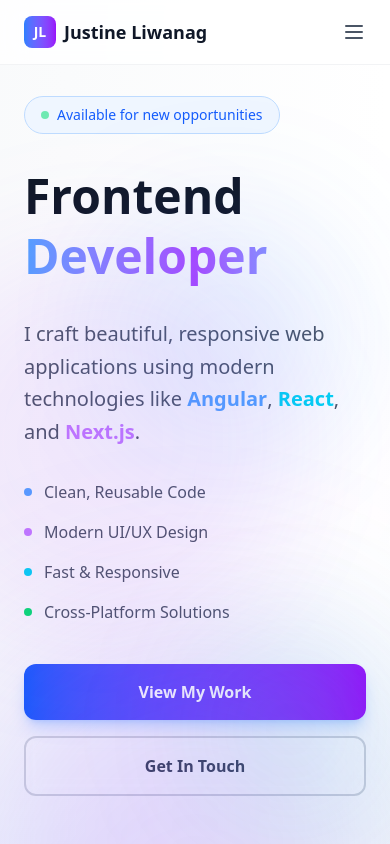
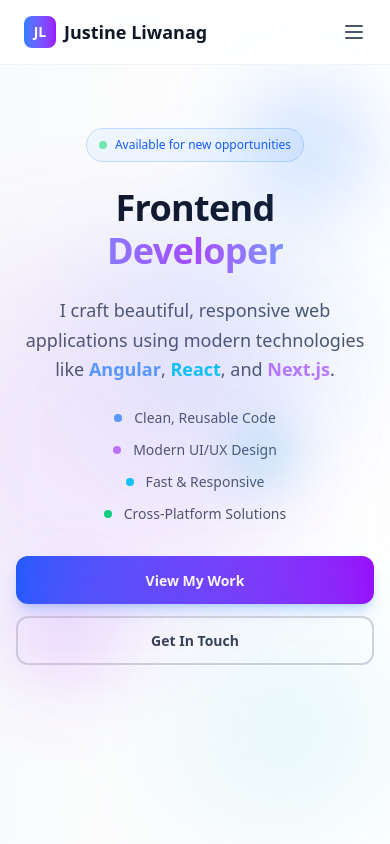
Before and after one commit to LiwanagJustine/my-portfolio-app, a Next.js app: page / in a window 390 px wide. Shown: the top 844 px of the page. Built offline with nearby package versions, Linux system fonts and the light colour scheme.

Commit message:
adjustment

```diff
--- a/src/app/globals.css
+++ b/src/app/globals.css
@@ -366,6 +366,77 @@ button, a, .interactive {
     .animate-staggerFadeIn {
         animation-duration: 0.4s; /* Faster animations on mobile */
     }
+
+    /* Ensure sections are visible on mobile */
+    section {
+        min-height: auto !important;
+    }
+
+    /* Projects section mobile fixes */
+    #projects {
+        padding-top: 3rem;
+        padding-bottom: 3rem;
+    }
+
+    /* Home section mobile optimizations */
+    #home {
+        padding-top: 2rem;
+        padding-bottom: 2rem;
+        min-height: 100vh;
+    }
+
+    /* Mobile hero section */
+    #home h1 {
+        line-height: 1.2;
+        letter-spacing: -0.02em;
+    }
+
+    /* Mobile button improvements */
+    #home button {
+        min-height: 48px; /* Better touch target */
+        font-size: 0.875rem;
+    }
+
+    /* Force visibility for mobile viewport */
+    .opacity-0 {
+        opacity: 0.1 !important; /* Slight visibility instead of completely hidden */
+    }
+
+    /* Mobile-specific animations */
+    @keyframes mobileSlideIn {
+        from {
+            opacity: 0;
+            transform: translateY(20px);
+        }
+        to {
+            opacity: 1;
+            transform: translateY(0);
+        }
+    }
+
+    .animate-slideInUp {
+        animation: mobileSlideIn 0.6s ease-out;
+    }
+
+    .animate-slideInDown {
+        animation: mobileSlideIn 0.6s ease-out;
+    }
+
+    .animate-slideInLeft {
+        animation: mobileSlideIn 0.6s ease-out;
+    }
+
+    .animate-slideInRight {
+        animation: mobileSlideIn 0.6s ease-out;
+    }
+
+    /* Mobile gradient text optimization */
+    .bg-clip-text {
+        -webkit-background-clip: text;
+        background-clip: text;
+        /* Ensure gradient text is visible on mobile */
+        color: transparent;
+    }
 }
 
 /* Iframe fallback handling */
--- a/src/app/page.tsx
+++ b/src/app/page.tsx
@@ -127,13 +127,13 @@ export default function Home() {
                     : 'bg-gradient-to-br from-gray-50 via-white to-gray-100'
                     }`}>
                     <Header scrollToSection={scrollToSection} activeSection={activeSection} />
-                    <section id="home" className="container mx-auto px-6 lg:px-8 transition-all duration-500 ease-in-out">
+                    <section id="home" className="container mx-auto px-4 sm:px-6 lg:px-8 transition-all duration-500 ease-in-out">
                         <div className="flex flex-col lg:flex-row items-center justify-between min-h-screen py-12 lg:py-0 pt-24">
                             {/* Left Side - Content */}
-                            <div className="flex-1 lg:pr-12 mb-12 lg:mb-0">
-                                <div className="max-w-2xl">
+                            <div className="flex-1 lg:pr-12 mb-8 lg:mb-0 text-center lg:text-left">
+                                <div className="max-w-2xl mx-auto lg:mx-0">
                                     {/* Hero Badge */}
-                                    <div className={`inline-flex items-center px-4 py-2 border rounded-full text-sm font-medium mb-8 backdrop-blur-sm transition-colors duration-300 ${theme === 'dark'
+                                    <div className={`inline-flex items-center px-3 sm:px-4 py-2 border rounded-full text-xs sm:text-sm font-medium mb-6 sm:mb-8 backdrop-blur-sm transition-colors duration-300 ${theme === 'dark'
                                         ? 'bg-blue-500/10 border-blue-500/20 text-blue-400'
                                         : 'bg-blue-50 border-blue-200 text-blue-600'
                                         }`}>
@@ -142,7 +142,7 @@ export default function Home() {
                                     </div>
 
                                     {/* Main Heading */}
-                                    <h1 className={`text-5xl lg:text-7xl font-bold mb-6 leading-tight transition-colors duration-300 ${theme === 'dark' ? 'text-white' : 'text-gray-900'
+                                    <h1 className={`text-4xl sm:text-5xl lg:text-7xl font-bold mb-4 sm:mb-6 leading-tight transition-colors duration-300 ${theme === 'dark' ? 'text-white' : 'text-gray-900'
                                         }`}>
                                         Frontend
                                         <span className="block bg-gradient-to-r from-blue-400 via-purple-500 to-cyan-400 bg-clip-text text-transparent pb-2">
@@ -151,7 +151,7 @@ export default function Home() {
                                     </h1>
 
                                     {/* Description */}
-                                    <p className={`text-xl mb-8 leading-relaxed transition-colors duration-300 ${theme === 'dark' ? 'text-slate-300' : 'text-gray-600'
+                                    <p className={`text-lg sm:text-xl mb-6 sm:mb-8 leading-relaxed transition-colors duration-300 ${theme === 'dark' ? 'text-slate-300' : 'text-gray-600'
                                         }`}>
                                         I craft beautiful, responsive web applications using modern technologies like
                                         <span className="text-blue-400 font-semibold"> Angular</span>,
@@ -159,41 +159,41 @@ export default function Home() {
                                         <span className="text-purple-400 font-semibold"> Next.js</span>.
                                     </p>
 
-                                    {/* Key Skills */}
-                                    <div className="grid grid-cols-1 sm:grid-cols-2 gap-4 mb-10">
-                                        <div className="flex items-center space-x-3">
+                                    {/* Key Skills - Mobile optimized */}
+                                    <div className="grid grid-cols-1 sm:grid-cols-2 gap-3 sm:gap-4 mb-8 sm:mb-10">
+                                        <div className="flex items-center justify-center lg:justify-start space-x-3">
                                             <div className="w-2 h-2 bg-blue-400 rounded-full"></div>
-                                            <span className={`transition-colors duration-300 ${theme === 'dark' ? 'text-slate-300' : 'text-gray-600'
+                                            <span className={`text-sm sm:text-base transition-colors duration-300 ${theme === 'dark' ? 'text-slate-300' : 'text-gray-600'
                                                 }`}>Clean, Reusable Code</span>
                                         </div>
-                                        <div className="flex items-center space-x-3">
+                                        <div className="flex items-center justify-center lg:justify-start space-x-3">
                                             <div className="w-2 h-2 bg-purple-400 rounded-full"></div>
-                                            <span className={`transition-colors duration-300 ${theme === 'dark' ? 'text-slate-300' : 'text-gray-600'
+                                            <span className={`text-sm sm:text-base transition-colors duration-300 ${theme === 'dark' ? 'text-slate-300' : 'text-gray-600'
                                                 }`}>Modern UI/UX Design</span>
                                         </div>
-                                        <div className="flex items-center space-x-3">
+                                        <div className="flex items-center justify-center lg:justify-start space-x-3">
                                             <div className="w-2 h-2 bg-cyan-400 rounded-full"></div>
-                                            <span className={`transition-colors duration-300 ${theme === 'dark' ? 'text-slate-300' : 'text-gray-600'
+                                            <span className={`text-sm sm:text-base transition-colors duration-300 ${theme === 'dark' ? 'text-slate-300' : 'text-gray-600'
                                                 }`}>Fast & Responsive</span>
                                         </div>
-                                        <div className="flex items-center space-x-3">
+                                        <div className="flex items-center justify-center lg:justify-start space-x-3">
                                             <div className="w-2 h-2 bg-green-400 rounded-full"></div>
-                                            <span className={`transition-colors duration-300 ${theme === 'dark' ? 'text-slate-300' : 'text-gray-600'
+                                            <span className={`text-sm sm:text-base transition-colors duration-300 ${theme === 'dark' ? 'text-slate-300' : 'text-gray-600'
                                                 }`}>Cross-Platform Solutions</span>
                                         </div>
                                     </div>
 
                                     {/* CTA Buttons */}
-                                    <div className="flex flex-col sm:flex-row gap-4">
+                                    <div className="flex flex-col sm:flex-row gap-3 sm:gap-4 justify-center lg:justify-start">
                                         <button
                                             onClick={() => scrollToSection('projects')}
-                                            className="cursor-pointer px-8 py-4 bg-gradient-to-r from-blue-600 to-purple-600 hover:from-blue-700 hover:to-purple-700 text-white font-semibold rounded-xl shadow-lg shadow-blue-500/25 hover:shadow-blue-500/40 transition-all duration-300 transform hover:scale-105"
+                                            className="cursor-pointer px-6 sm:px-8 py-3 sm:py-4 bg-gradient-to-r from-blue-600 to-purple-600 hover:from-blue-700 hover:to-purple-700 text-white font-semibold rounded-xl shadow-lg shadow-blue-500/25 hover:shadow-blue-500/40 transition-all duration-300 transform hover:scale-105"
                                         >
                                             View My Work
                                         </button>
                                         <button
                                             onClick={() => scrollToSection('contact')}
-                                            className={`cursor-pointer px-8 py-4 border-2 font-semibold rounded-xl backdrop-blur-sm transition-all duration-300 ${theme === 'dark'
+                                            className={`cursor-pointer px-6 sm:px-8 py-3 sm:py-4 border-2 font-semibold rounded-xl backdrop-blur-sm transition-all duration-300 ${theme === 'dark'
                                                 ? 'border-slate-600 hover:border-slate-500 text-slate-300 hover:text-white hover:bg-slate-800/50'
                                                 : 'border-gray-300 hover:border-gray-400 text-gray-700 hover:text-gray-900 hover:bg-gray-50'
                                                 }`}
@@ -204,13 +204,23 @@ export default function Home() {
                                 </div>
                             </div>
 
-                            {/* Right Side - 3D Box */}
-                            <div className="flex-1 flex items-center justify-center lg:pl-12">
+                            {/* Right Side - 3D Box (Hidden on mobile, visible on lg+) */}
+                            <div className="hidden lg:flex flex-1 items-center justify-center lg:pl-12">
                                 <div className="relative">
                                     {/* Glow effect behind the cube */}
                                     <div className="absolute inset-0 bg-gradient-to-r from-blue-600/20 via-purple-600/20 to-cyan-600/20 rounded-full blur-3xl scale-150"></div>
                                     <ThreeDBox />
                                 </div>
+                            </div>
+
+                            {/* Mobile-specific decorative elements */}
+                            <div className="lg:hidden absolute inset-0 pointer-events-none overflow-hidden">
+                                <div className={`absolute top-20 right-4 w-32 h-32 rounded-full blur-2xl transition-colors duration-500 ${theme === 'dark' ? 'bg-blue-500/10' : 'bg-blue-500/20'
+                                    }`}></div>
+                                <div className={`absolute bottom-40 left-4 w-24 h-24 rounded-full blur-2xl transition-colors duration-500 ${theme === 'dark' ? 'bg-purple-500/10' : 'bg-purple-500/20'
+                                    }`}></div>
+                                <div className={`absolute top-1/2 right-1/4 w-16 h-16 rounded-full blur-xl transition-colors duration-500 ${theme === 'dark' ? 'bg-cyan-500/10' : 'bg-cyan-500/20'
+                                    }`}></div>
                             </div>
                         </div>
                     </section>
```
Also changed, not shown: src/components/Projects.tsx (+27 -13 lines), src/components/Skills.tsx (+6 -10 lines).
